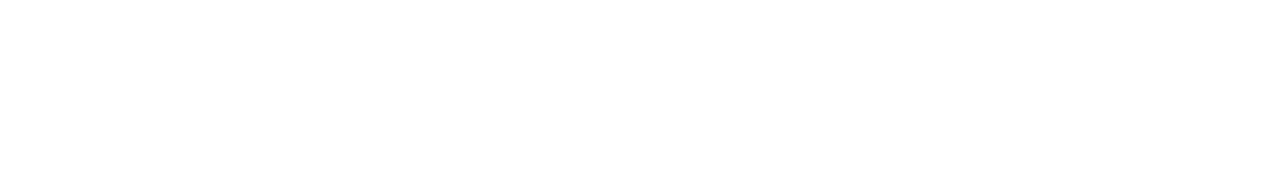
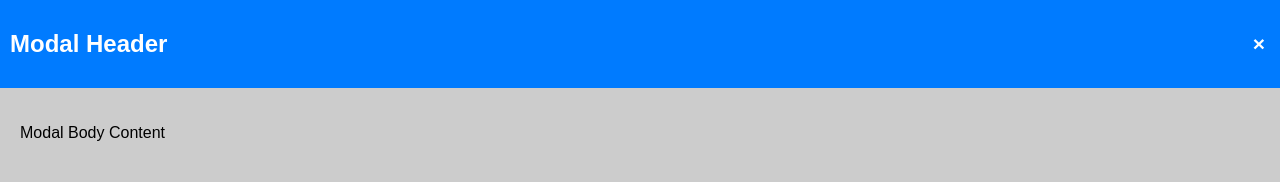
Before and after one commit to acciojob/css-modal-Syedmuneer07, a website: page main.html in a window 1280 px wide. Drawn offline with Linux system fonts and the light colour scheme.

Commit message:
created a submission

```diff
--- a/main.html
+++ b/main.html
@@ -8,6 +8,20 @@
 
 <body>
 	<!-- the entire body must be written by student -->
+	<button id="openModal">Open Modal</button>
+	<div class="modal">
+		<div class="modal-content">
+			<div class="modal-header">
+				<h2>Modal Header</h2>
+				<span class="close-modal">&times;</span>
+			</div>
+			<div class="modal-body">
+				<p>Modal Body Content</p>
+			</div>
+
+		</div>
+
+	</div>
     <script type="text/javascript" src="./script.js">
 </script>
 
--- a/styles.css
+++ b/styles.css
@@ -1 +1,49 @@
 /*  your css code here. If applicable */
+body{
+	font-family:sans-serif;
+	padding:15px;
+
+}
+button{
+	padding:5px;
+	cursor:pointer;
+	font-weight:bold;
+}
+.modal{
+	position:fixed;
+	z-index:1;
+	left:0;
+	top:0;
+	width:100%;
+	height:100%;
+	overflow:auto;
+	background-color:rgba(0,0,0,0.2)
+}
+.modal:target{
+	display:block;
+}
+.modal-header{
+	padding:10px;
+	background-color:#007bff;
+	color:white;
+	display:flex;
+	justify-content:space-between;
+	align-items:center;
+}
+
+.modal-body{
+	padding:20px;
+	align-items:left;
+}
+.close-modal{
+	padding:5px;
+	cursor:pointer;
+	font-weight:bold;
+	font-size:21px;
+	color:white;
+	text-decoration:none;
+}
+@keyframes fadeIn{
+	from{opacity:0; transform:translateY(-20px);}
+	to{opacity:1;transform:translateY(0);}
+}
```
